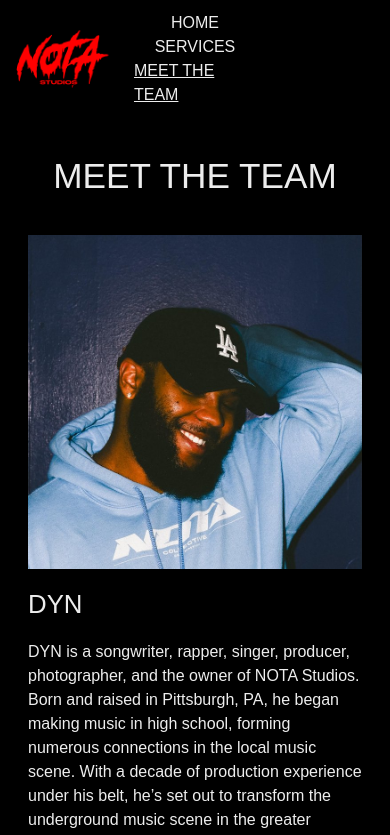
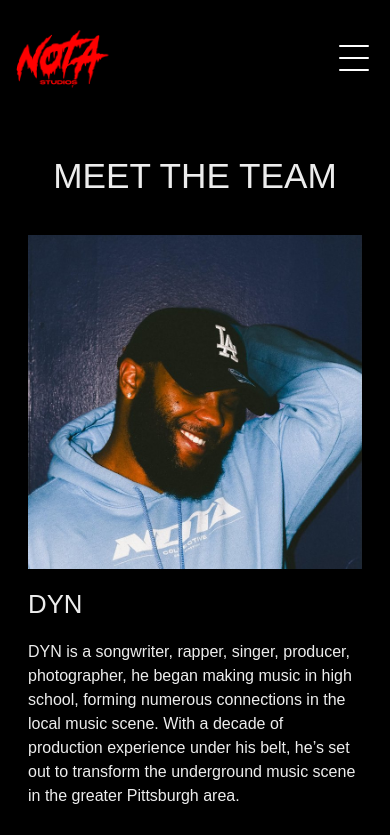
Before and after one commit to Lyndondshelton/nota-studios, a Next.js app in the folder nota-studios/: page /meet-the-team in a window 390 px wide. Shown: the top 835 px of the page. Built offline with nearby package versions, Linux system fonts and the light colour scheme.

Commit message:
Services and Nav Menu
-Complete services page
-Add dropdown menu for mobile

```diff
--- a/nota-studios/src/app/(pages)/meet-the-team/page.tsx
+++ b/nota-studios/src/app/(pages)/meet-the-team/page.tsx
@@ -1,36 +1,21 @@
 import ArtistCards from "@/app/components/artist-cards";
 import PageH1 from "@/app/components/global/page-h1";
-import { NOTA_PRIMARY_LOGO } from "@/app/constants/constants";
+import { ARTIST_LIST } from "@/app/constants/constants";
 
 export default function MeetTheTeam(){
     return(
         <>
             <PageH1 title="Meet the team"/>
             <div className="grid md:grid-cols-3 sm:grid-cols-2 gap-8 px-7">
-                <ArtistCards image="/dyn.jpg"   artist="DYN"
-                    desc="DYN is a songwriter, rapper, singer, producer, photographer,
-                    and the owner of NOTA Studios. Born and raised in Pittsburgh, PA,
-                    he began making music in high school, forming numerous connections
-                    in the local music scene. With a decade of production experience under
-                    his belt, he’s set out to transform the underground music scene in the
-                    greater Pittsburgh area."
-                />
-                <ArtistCards image="/chuck.jpg" artist="CHUCK!"
-                    desc="CHUCK! is a songwriter, rapper, singer, producer, and audio
-                    engineer. Coming to NOTA studios with years of prior studio experience,
-                    he has an ear for hits and a passion for his craft that sets him apart
-                    from the rest."
-                />
-                <ArtistCards image="/absnt.jpg"  artist="ABSNT"
-                    desc="ABSNT is a multimedia artist, graphic designer, songwriter,
-                    rapper, producer, and audio engineer. Between creating albums of
-                    his own from top to bottom in his home studio, to engineering projects
-                    for a number of talented artists, he’s developed a reputation as an
-                    artist of many trades and a passionate collaborator."
-                />
-                <ArtistCards image={NOTA_PRIMARY_LOGO} artist="Zylyny"
-                    desc="The latest member of NOTA Collective and NOTA Studios."
-                />
+                {
+                    ARTIST_LIST.map((artist) => (
+                        <ArtistCards
+                            key={artist.artistName}
+                            image={artist.imgPath}
+                            artist={artist.artistName}
+                            desc={artist.artistBio}/>
+                    ))
+                }
             </div>
         </>
     );
--- a/nota-studios/src/app/components/accordian/accordian-list-item.tsx
+++ b/nota-studios/src/app/components/accordian/accordian-list-item.tsx
@@ -8,8 +8,9 @@ export default function AccordianItem(props){
         <div className="p-4 last:border-b-2">
             <p className="whitespace-pre-line">{props.serviceDesc}</p>
             <br />
-            <p className="whitespace-pre-line">{props.servicePrice}</p>
+            <p className="whitespace-pre-line font-bold">{props.servicePrice}</p>
             <br />
+            { props.serviceSubDesc && (<p className="whitespace-pre-line">{props.serviceSubDesc}</p> )}
         </div>;
 
     const [isExpanded, setExpanded] = useState(false);
--- a/nota-studios/src/app/components/artist-cards.tsx
+++ b/nota-studios/src/app/components/artist-cards.tsx
@@ -2,7 +2,6 @@ import Image from "next/image";
 
 export default function ArtistCards(props){
     return(
-        <>
         <div className="flex flex-col">
             <div className="w-full aspect-square relative">
                 <Image
@@ -15,6 +14,5 @@ export default function ArtistCards(props){
             <h3>{props.artist}</h3>
             <p>{props.desc}</p>
         </div>
-        </>
     );
 }
--- a/nota-studios/src/app/components/global/footer.tsx
+++ b/nota-studios/src/app/components/global/footer.tsx
@@ -2,7 +2,6 @@ import { APP_URLS } from "@/app/constants/constants";
 
 export default function Footer(){
     return(
-        <>
         <div className="h-15 footer-container mt-4">
             <div className="flex flex-wrap pt-2 px-2 max-w-screen-md min-w-96 mx-auto underline justify-center">
                 {APP_URLS.map((link, index) => (
@@ -12,6 +11,5 @@ export default function Footer(){
                 ))}
             </div>
         </div>
-        </>
     );
 }
--- a/nota-studios/src/app/components/global/header.tsx
+++ b/nota-studios/src/app/components/global/header.tsx
@@ -1,19 +1,48 @@
+'use client';
+import { useEffect, useState } from "react";
+import Image from "next/image";
 import HeaderLogo from "./header-logo";
 import NavLinks from "./nav-links";
+import { CROSS_ICON, MENU_ICON } from "@/app/constants/constants";
+import { usePathname } from "next/navigation";
 
-export default function Hedaer(){
+export default function Header(){
+    const SVG_WIDTH_HEIGHT = 800;
+    const [isMenuExpanded, setIsMenuExpanded] = useState(false);
+    const pathname = usePathname();
+
+    function toggleMenu() {
+        setIsMenuExpanded(!isMenuExpanded);
+    }
+
+    // Close the menu on route change
+    useEffect(() => {
+        setIsMenuExpanded(false);
+    }, [pathname]);
+
+    useEffect(() => {
+        document.body.style.overflow = isMenuExpanded ? "hidden" : "";
+    },[isMenuExpanded]);
+
     return(
-        <>
-            <div className="flex flex-nowrap items-center w-full">
-                <div id="headerLogo" className="w-1/3">
-                    <HeaderLogo />
+        <div className="w-full h-header relative z-50">
+            <div className="absolute z-10">
+                <HeaderLogo />
+            </div>
+            <div id="desktopNav" className="hidden md:flex flex-row justify-center items-center h-nav">
+                <NavLinks />
+            </div>
+            { isMenuExpanded &&
+                <div id="mobileNav" className="fixed inset-0 bg-white text-black flex flex-col items-center overflow-y-auto py-[25vh]">
+                    <NavLinks />
                 </div>
-                <div id="headerNav" className="w-1/3 flex justify-center">
-                    <div className="inline-flex flex-wrap justify-center">
-                        <NavLinks />
-                    </div>
-                </div>
+            }
+            <div className="absolute right-3 w-12 mt-10 z-10 md:hidden">
+                <button onClick={toggleMenu}>
+                    { !isMenuExpanded && <Image src={MENU_ICON} alt={MENU_ICON} width={SVG_WIDTH_HEIGHT} height={SVG_WIDTH_HEIGHT} unoptimized/> }
+                    { isMenuExpanded && <Image src={CROSS_ICON} alt={CROSS_ICON} width={SVG_WIDTH_HEIGHT} height={SVG_WIDTH_HEIGHT} unoptimized/> }
+                </button>
             </div>
-        </>
+        </div>
     );
 }
--- a/nota-studios/src/app/components/global/nav-links.tsx
+++ b/nota-studios/src/app/components/global/nav-links.tsx
@@ -2,21 +2,22 @@
 import Link from "next/link";
 import { usePathname } from "next/navigation";
 import clsx from 'clsx';
+import { NAV_LINKS } from "@/app/constants/constants";
 
 export default function NavLinks(){
     const pathname = usePathname();
 
     return(
         <>
-            <div className="mx-1">
-                <Link href="/" className={clsx({'underline':pathname==='/'})}>HOME</Link>
-            </div>
-            <div className="mx-1">
-                <Link href="/services" className={clsx({'underline':pathname==='/services'})}>SERVICES</Link>
-            </div>
-            <div className="mx-1">
-                <Link href="/meet-the-team" className={clsx({'underline':pathname==='/meet-the-team'})}>MEET THE TEAM</Link>
-            </div>
+            {
+                NAV_LINKS.map((link, index) => (
+                    <div key={index}>
+                        <div className="mx-1">
+                            <Link href={link.path} className={clsx( {'underline':pathname===link.path} )}>{link.name}</Link>
+                        </div>
+                    </div>
+                ))
+            }
         </>
     );
 }
--- a/nota-studios/src/app/components/services-accordian-list.tsx
+++ b/nota-studios/src/app/components/services-accordian-list.tsx
@@ -3,16 +3,15 @@ import { SERVICES_LIST } from "../constants/constants";
 
 export default function ServicesList(){
     return (
-        <>
         <ul>
             {SERVICES_LIST.map((service, index) => (
                 <AccordianItem
                     key={index}
                     serviceName={service.serviceName}
                     serviceDesc={service.serviceDesc}
-                        servicePrice={service.servicePrice}/>
+                    servicePrice={service.servicePrice}
+                    serviceSubDesc={service.serviceSubDesc}/>
             ))}
         </ul>
-        </>
     );
 }
--- a/nota-studios/src/app/constants/constants.tsx
+++ b/nota-studios/src/app/constants/constants.tsx
@@ -1,4 +1,26 @@
+//Images
+export const NOTA_PRIMARY_LOGO = "/nota_logo_primary.png";
+export const NOTA_LANDING_LOGO = "/nota_logo_landing.png";
+export const PLUS_ICON = "/plus-svgrepo-com.svg";
+export const MENU_ICON = "/menu-duo-md.svg";
+export const CROSS_ICON = "/cross.svg";
+
 //data
+export const NAV_LINKS = [
+    {
+        name: "HOME",
+        path: "/"
+    },
+    {
+        name: "SERVICES",
+        path: "/services"
+    },
+    {
+        name: "MEET THE TEAM",
+        path: "/meet-the-team"
+    },
+]
+
 export const APP_URLS = [
     {url:"https://www.notacollectivestore.com/", name:"Merch"},
     {url: "https://www.instagram.com/notastudios.pgh/", name: "Instagram"},
@@ -9,31 +31,82 @@ export const APP_URLS = [
 export const SERVICES_LIST = [
         {
             serviceName: "Recording Sessions",
-            serviceDesc: "Visit our studio for professional quality vocal recording and mixing sessions. Our engineers will work with you to help you bring your best in the booth and provide the highest sound quality possible.",
-            servicePrice: "$50 per hour"
+            serviceDesc: "Bring your music to life in our professional recording studio. Whether you're a "
+                        +"seasoned artist or stepping into the booth for the first time, our experienced "
+                        +"engineers are here to guide you every step of the way. We specialize in delivering "
+                        +"crystal-clear vocal recordings and polished mixes that match industry standards. "
+                        +"\n\nWork in a creative, comfortable environment where your best performances shine. "
+                        +"Let's collaborate to achieve the sound you’ve envisioned.",
+            servicePrice: "Rates: $50 per hour",
         },
         {
             serviceName: "Mixing + Mastering",
-            serviceDesc: "We offer additional mixing and song mastering outside of session hours.",
-            servicePrice: "Mixing - $100 per song\nMastering - $100 per song\nBUNDLE - $150 per song"
+            serviceDesc: "Get professional mixing and mastering from the comfort of your own space. Our expert "
+                        +"engineers will work remotely to bring your tracks to life, ensuring top-quality sound "
+                        +"and industry-ready results. "
+                        +"\n\nSend us your stems, and we’ll handle the rest—delivering polished, radio-ready tracks "
+                        +"without the need to be in the studio.",
+            servicePrice: "Mixing - $100 per song\nMastering - $100 per song\nBundle (Mixing & Mastering) - $150 per song"
         },
         {
             serviceName: "Production",
-            serviceDesc: "Tell us what you need, and we’ll make you a beat from scratch. Fully mixed, mastered, and delivered to you directly.\nYou can also browse our Traktrain page for any beats we have for lease or exclusive license.",
-            servicePrice: "$50 lease or $100 exclusive"
+            serviceDesc: "Looking for a unique, high-quality beat? Let us craft one for you from scratch. We’ll "
+                        +"work closely with you to capture your vision, creating a fully mixed and mastered beat "
+                        +"that’s ready for you to use. "
+                        +"\n\nYour sound, your style—brought to life with professional production. ",
+            servicePrice: "Lease: $50\nExclusive License: $100",
+            serviceSubDesc: "Additionally, explore our Traktrain page for pre-made beats."
         },
         {
             serviceName: "Graphic Design",
-            serviceDesc: "Whether you need cover art for your upcoming album, a flyer for your next gig, or a new artist logo, we’ve got you covered.",
-            servicePrice: "Pricing starts at $50 and varies per project"
+            serviceDesc: "Bring your vision to life with custom graphic design for any of your music-related needs. "
+                        +"From eye-catching album cover art and promotional flyers to unique artist logos, we provide "
+                        +"creative designs that capture your style and message."
+                        +"\n\nLet’s create something memorable for your brand!",
+            servicePrice: "Pricing starts at $50, with rates varying based on the complexity and scope of each project."
         },
         {
             serviceName: "Photography",
-            serviceDesc: "We provide photography services for promotional photos, event, behind-the-scenes, album artwork, etc.",
-            servicePrice: "$50 per hour\n$300 for events"
+            serviceDesc: "Elevate your image with professional photography. From promotional photos and album artwork "
+                        +"to behind-the-scenes shots and event coverage, we specialize in creating visuals that showcase "
+                        +"your unique style and personality.",
+            servicePrice: "Hourly Rate: $50\nEvent Coverage: $300"
         },
 
     ];
+
+export const ARTIST_LIST = [
+    {
+        artistName: "DYN",
+        imgPath:    "/dyn.jpg",
+        artistBio:  "DYN is a songwriter, rapper, singer, producer, photographer, he began making music in high school, "
+                  + "forming numerous connections in the local music scene. With a decade of production experience under "
+                  + "his belt, he’s set out to transform the underground music scene in the greater Pittsburgh area. "
+    },
+    {
+        artistName: "CHUCK!",
+        imgPath:    "/chuck.jpg",
+        artistBio:  "CHUCK! is a songwriter, rapper, singer, producer, and audio "
+                    +"engineer. Coming to NOTA studios with years of prior studio experience, "
+                    +"he has an ear for hits and a passion for his craft that sets him apart "
+                    +"from the rest."
+    },
+    {
+        artistName: "ABSNT",
+        imgPath:    "/absnt.jpg",
+        artistBio:  "ABSNT is a multimedia artist, graphic designer, songwriter, "
+                    +"rapper, producer, and audio engineer. Between creating albums of "
+                    +"his own from top to bottom in his home studio, to engineering projects "
+                    +"for a number of talented artists, he’s developed a reputation as an "
+                    +"artist of many trades and a passionate collaborator."
+    },
+    {
+        artistName: "Zylyny",
+        imgPath:    NOTA_PRIMARY_LOGO,
+        // imgPath: "zylyny.jpg",
+        artistBio:  "The latest member of NOTA Collective and NOTA Studios."
+    },
+]
 
 export const STUDIO_HOURS = [
         {day:"Monday", hours:"4:00PM - 12:00AM"},
@@ -41,8 +114,8 @@ export const STUDIO_HOURS = [
         {day:"Wednesday", hours:"4:00PM - 12:00AM"},
         {day:"Thursday", hours:"4:00PM - 12:00AM"},
         {day:"Friday", hours:"4:00PM - 12:00AM"},
-        {day:"Saturday", hours:"4:00PM - 12:00AM"},
-        {day:"Sunday", hours:"4:00PM - 12:00AM"},
+        {day:"Saturday", hours:"12:00AM - 12:00AM"},
+        {day:"Sunday", hours:"12:00AM - 12:00AM"},
     ];
 export const STUDIO_EQUIPMENT =[
         "FL Studios + Pro Tools + Garage Band",
@@ -51,11 +124,6 @@ export const STUDIO_EQUIPMENT =[
         "SSL 2+ AUDIO INTERFACE",
         "ALESIS V25 MIDI KEYBOARD"
     ];
-
-//Images
-export const NOTA_PRIMARY_LOGO = "/nota_logo_primary.png";
-export const NOTA_LANDING_LOGO = "/nota_logo_landing.png";
-export const PLUS_ICON = "/plus-svgrepo-com.svg"
 
 //Components
 export const BOOKING_BTN = <button className="uppercase
--- a/nota-studios/src/app/globals.css
+++ b/nota-studios/src/app/globals.css
@@ -6,6 +6,7 @@
 :root {
   --background: #000;
   --foreground: #ededed;
+  --header-height: 118px;
   --heading-font-line-height: 1.3em;
   --heading-1-size-value: 5.1;
   --heading-2-size-value: 4.1;
@@ -26,6 +27,10 @@ body {
   color: var(--foreground);
   background: var(--background);
   font-family: Arial, Helvetica, sans-serif;
+}
+
+.h-header, .h-nav{
+  height: var(--header-height);
 }
 
 h1{
```
Also changed, not shown: nota-studios/src/app/components/global/page-h1.tsx (+3 -5 lines), nota-studios/public/cross.svg (added), nota-studios/public/menu-duo-md.svg (added). Lines whose indentation alone changed are shown as unchanged.
